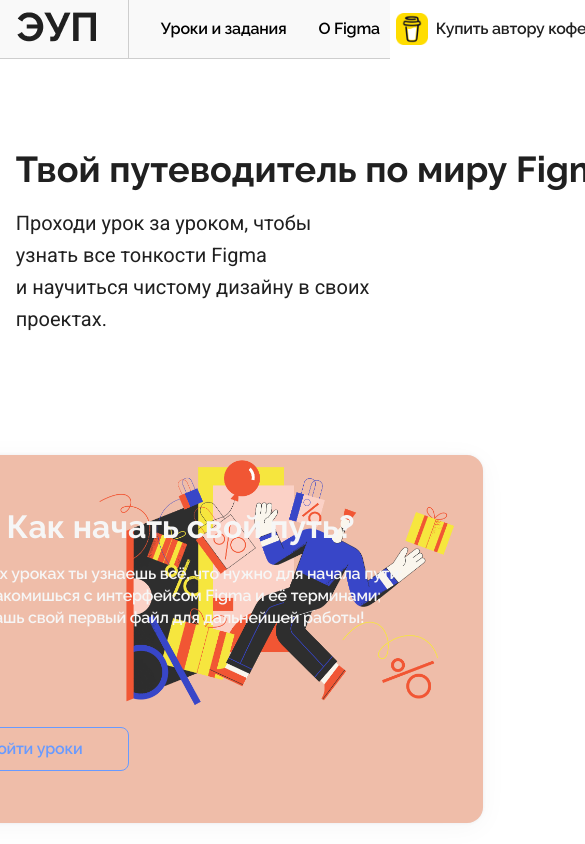
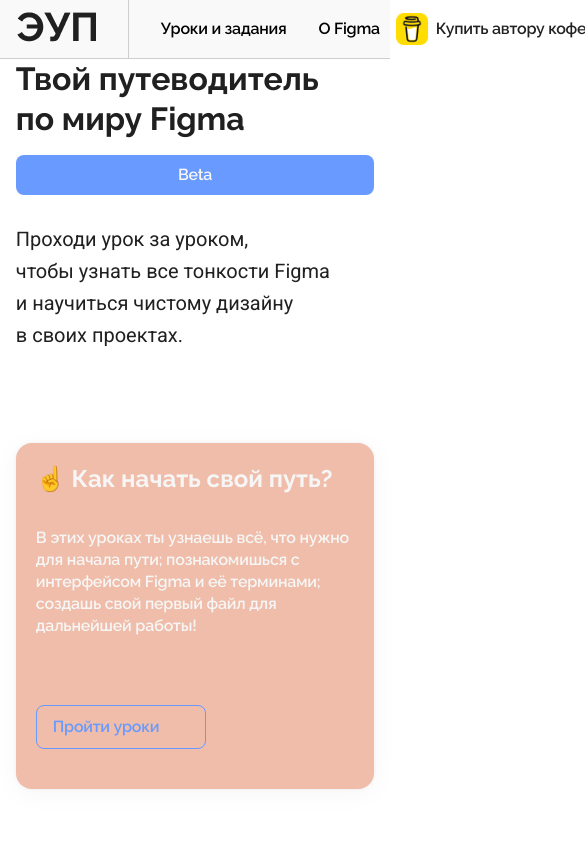
Before and after one commit to fEkcL/free-figma-lessons, a React app: page /lessons in a window 390 px wide. Shown: the top 844 px of the page, 585 px wide, since content can reach past the window. Built offline with nearby package versions, Linux system fonts and the light colour scheme; some icons are missing.

Commit message:
Responsive lesson pages

```diff
--- a/src/components/Ui/Button/styled.ts
+++ b/src/components/Ui/Button/styled.ts
@@ -1,15 +1,16 @@
 import styled from '@emotion/styled'
 import { TRANSITION } from '@/helpers/defaultStyles'
+import { mediaSizes } from '@/helpers'
 
 export const LeadingIcon = styled.span`
     display: flex;
     align-items: center;
-    margin: 0px 4px 0px 0px;
+    margin: 0 4px 0 0;
 `
 export const TrailingIcon = styled.span`
     display: flex;
     align-items: center;
-    margin: 0px 0px 0px 12px;
+    margin: 0 0 0 12px;
 `
 
 interface ButtonProps {
@@ -89,6 +90,10 @@
         color: ${props => props.theme.colors.light.white};
         background-color: ${props => props.theme.colors.interactive.pressed};
     }
+
+    ${mediaSizes.S} {
+        width: 100%;
+    }
 `
 export const Text = styled.button<ButtonProps>`
     display: flex;
@@ -127,7 +132,7 @@
     align-items: center;
     flex-direction: row;
     border: none;
-    padding: 0px 16px 0px 16px;
+    padding: 0 16px 0 16px;
 
     font-family: 'Raleway', sans-serif;
     font-size: 16px;
--- a/src/components/Ui/LessonPackCard/styled.ts
+++ b/src/components/Ui/LessonPackCard/styled.ts
@@ -1,4 +1,5 @@
 import styled from '@emotion/styled'
+import { mediaSizes } from '@/helpers'
 
 interface LessonCardProps {
     imgSrc: string
@@ -11,7 +12,7 @@
     justify-content: space-between;
     align-items: flex-start;
 
-    min-width: 100%;
+    width: 100%;
     height: 368px;
     border-radius: 16px;
 
@@ -20,26 +21,34 @@
     background-position: top right;
     background-size: 72%;
 
-    box-shadow: 0px 4px 28px rgba(8, 22, 49, 0.04), 0px 0px 4px rgba(7, 26, 66, 0.05),
-        0px 0px 1px rgba(0, 0, 0, 0.04);
+    box-shadow: 0 4px 28px rgba(8, 22, 49, 0.04), 0 0 4px rgba(7, 26, 66, 0.05),
+        0 0 1px rgba(0, 0, 0, 0.04);
 
     :first-of-type {
-        margin: 32px 0px 80px 0px;
+        margin: 0 0 80px 0;
     }
-    margin: 0px 0px 80px 0px;
+    margin: 0 0 80px 0;
     :last-of-type {
-        margin: 0px;
+        margin: 0;
+    }
+
+    ${mediaSizes.S} {
+        background: ${props => props.bgColor};
+        height: auto;
     }
 `
 export const LessonPackCardContent = styled.div`
     display: flex;
     flex-direction: column;
     align-items: flex-start;
-    width: 472px;
-    padding: 52px 52px 0px 52px;
+    max-width: 472px;
+    padding: 52px 52px 0 52px;
+    ${mediaSizes.S} {
+        padding: 20px 20px 20px 20px;
+    }
 `
 export const LessonPackCardTitle = styled.h2`
-    font-family: Raleway;
+    font-family: Raleway, sans-serif;
     font-style: normal;
     font-weight: bold;
     font-size: 32px;
@@ -48,10 +57,16 @@
 
     color: ${props => props.theme.colors.light.white};
 
-    margin: 0px 0px 16px 0px;
+    margin: 0 0 16px 0;
+
+    ${mediaSizes.S} {
+        font-size: 24px;
+        line-height: 32px;
+        margin: 0 0 32px 0;
+    }
 `
 export const LessonPackCardBody = styled.p`
-    font-family: Raleway;
+    font-family: Raleway, sans-serif;
     font-style: normal;
     font-weight: 600;
     font-size: 16px;
@@ -61,8 +76,11 @@
 
     color: ${props => props.theme.colors.light.white};
 
-    margin: 0px;
+    margin: 0;
 `
 export const LessonPackCardButton = styled.div`
-    padding: 0px 52px 52px 52px;
+    padding: 0 52px 52px 52px;
+    ${mediaSizes.S} {
+        padding: 48px 20px 40px 20px;
+    }
 `
--- a/src/pages/LessonsPage/LessonsPage.tsx
+++ b/src/pages/LessonsPage/LessonsPage.tsx
@@ -15,12 +15,12 @@
         <Container>
             <S.FirstSection>
                 <S.FirstTitle>
-                    <S.FirstH1>Твой путеводитель по миру Figma</S.FirstH1>
+                    <S.FirstH1>Твой путеводитель по&#160;миру&#160;Figma</S.FirstH1>
                     <VersionMarker />
                 </S.FirstTitle>
                 <S.FirstBody>
-                    Проходи урок за уроком, чтобы узнать все тонкости Figma
-                    <br /> и научиться чистому дизайну в своих проектах.
+                    Проходи урок за&#160;уроком, чтобы&#160;узнать&#160;все&#160;тонкости Figma
+                    и&#160;научиться чистому дизайну в&#160;своих&#160;проектах.
                 </S.FirstBody>
             </S.FirstSection>
 
--- a/src/pages/LessonsPage/Styled.ts
+++ b/src/pages/LessonsPage/Styled.ts
@@ -1,26 +1,35 @@
 import styled from '@emotion/styled'
+import { mediaSizes } from '@/helpers'
 
 export const FirstSection = styled.section`
     max-width: 1000px;
     display: flex;
     flex-direction: column;
     align-items: flex-start;
-    padding: 0px;
-    margin: 88px 0px;
+    padding: 0;
+    margin: 88px 0;
+    ${mediaSizes.S} {
+        margin: 0 0 92px 0;
+    }
 `
 export const FirstTitle = styled.div`
     position: relative;
     display: flex;
     flex-direction: row;
     align-items: flex-start;
-    padding: 0px;
+    padding: 0;
     flex: none;
     order: 0;
     flex-grow: 0;
-    margin: 0px 0px 16px 0px;
+    margin: 0 0 16px 0;
+    ${mediaSizes.S} {
+        width: 100%;
+        flex-direction: column;
+        margin: 0 0 28px 0;
+    }
 `
 export const FirstH1 = styled.h1`
-    font-family: Raleway;
+    font-family: Raleway, sans-serif;
     font-weight: bold;
     font-size: 36px;
     line-height: 44px;
@@ -31,11 +40,16 @@
     flex: none;
     order: 0;
     flex-grow: 0;
-    margin: 0px 8px 0px 0px;
+    margin: 0 8px 0 0;
+    ${mediaSizes.S} {
+        font-size: 32px;
+        line-height: 40px;
+        margin: 0 0 16px 0;
+    }
 `
 export const FirstBody = styled.p`
-    max-width: 800px;
-    font-family: Roboto;
+    max-width: 600px;
+    font-family: Roboto, sans-serif;
     font-style: normal;
     font-weight: normal;
     font-size: 20px;
@@ -58,7 +72,7 @@
     display: flex;
     flex-direction: row;
     align-items: flex-start;
-    padding: 0px;
+    padding: 0;
     border: 2px none ${props => props.theme.colors.light.add};
     border-bottom-style: solid;
     box-sizing: border-box;
@@ -73,7 +87,7 @@
     display: flex;
     flex-direction: column;
     align-items: center;
-    margin: 0px 0px 120px 0px;
+    margin: 0 0 120px 0;
     position: relative;
     min-width: 100%;
 `
```
Also changed, not shown: 1 other file (tests, documents, lock files or other folders).
